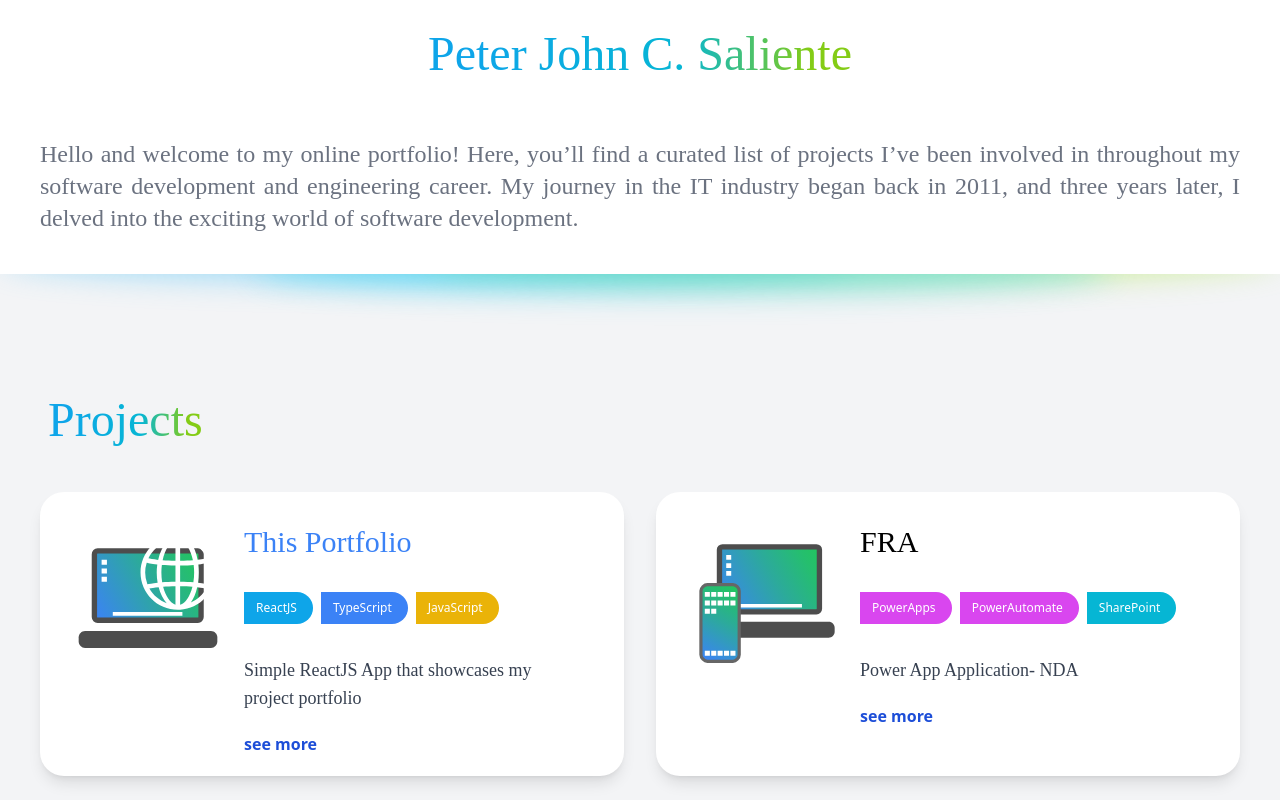
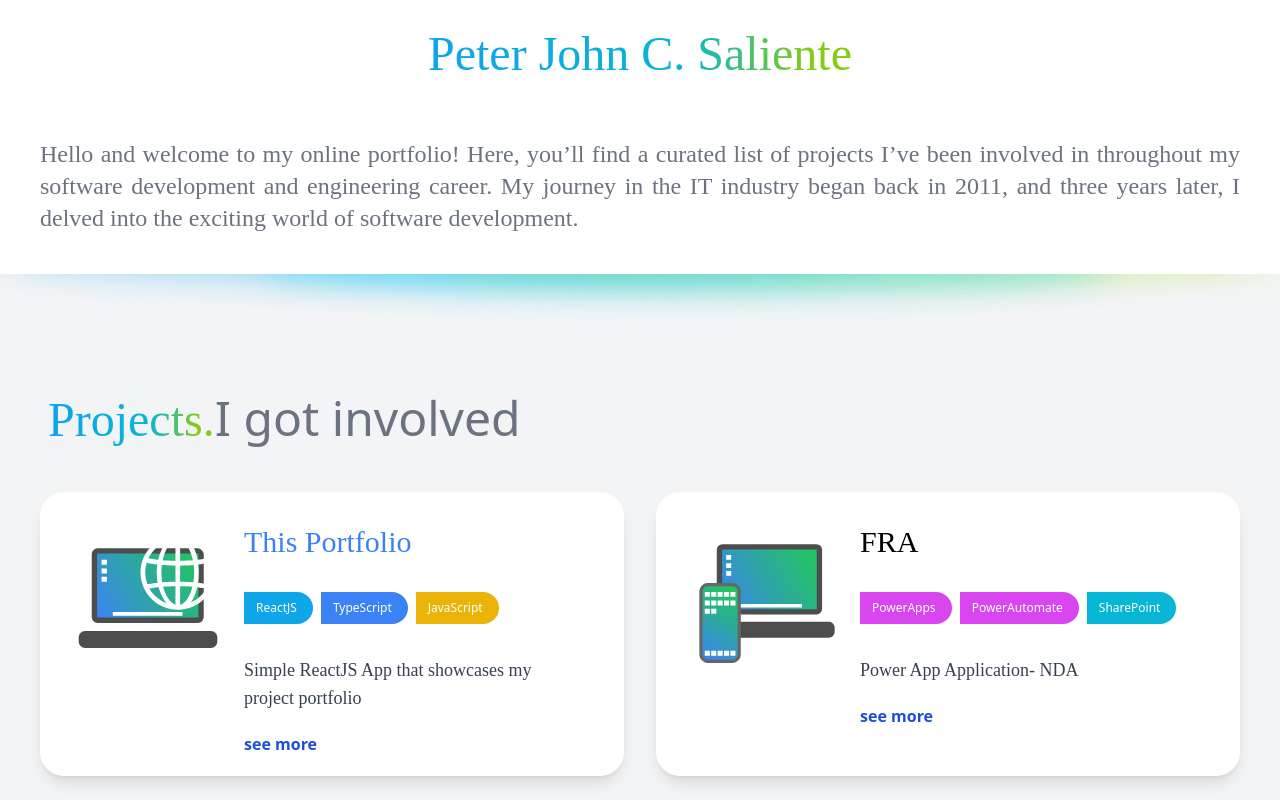
Before and after one commit to psaliente/psaliente.github.io, a React (Vite) app: page / in a window 1280 px wide. Shown: the top 800 px of the page. Built offline with nearby package versions, Linux system fonts and the light colour scheme; a web font is replaced by a local one.

Commit message:
NONE #Comment - improved section titles

```diff
--- a/src/components/proglangs.component.tsx
+++ b/src/components/proglangs.component.tsx
@@ -3,8 +3,9 @@ import { Card, Section } from "./containers";
 
 export default function ProgLangs() {
     return <Section className="z-10 bg-white flex flex-col px-10 py-12 shadow-lg">
-        <Section.Title>
-            <Section.Title.Gradient>Languages</Section.Title.Gradient>
+        <Section.Title className="text-gray-500 font-thin">
+            <Section.Title.Gradient>Languages.</Section.Title.Gradient>
+            I write and code
         </Section.Title>
         <Section.Content className="flex flex-row flex-wrap p-4 hd:p-8 gap-6 justify-center">
             <Card className="content-center p-6 rounded-xl bg-slate-200">
--- a/src/components/proglibs.component.tsx
+++ b/src/components/proglibs.component.tsx
@@ -3,8 +3,9 @@ import { Card, Section } from "./containers";
 
 export default function ProgLibraries() {
     return <Section className="z-10 flex flex-col px-10 py-12 " >
-        <Section.Title>
-            <Section.Title.Gradient>Libraries and Frameworks</Section.Title.Gradient>
+        <Section.Title className="text-gray-500 font-thin">
+            <Section.Title.Gradient>Libraries and Frameworks.</Section.Title.Gradient>
+            I ran my codes in
         </Section.Title>
         <Section.Content className="flex flex-row flex-wrap p-4 hd:p-8 gap-6 justify-center">
             <Card className="content-center p-6 rounded-xl bg-gray-50">
--- a/src/components/progtools.component.tsx
+++ b/src/components/progtools.component.tsx
@@ -3,8 +3,9 @@ import { Card, Section } from "./containers";
 
 export default function ProgTools() {
     return <Section className="z-10 bg-white flex flex-col px-10 py-12 shadow-lg">
-        <Section.Title>
-            <Section.Title.Gradient>Tools and Platforms</Section.Title.Gradient>
+        <Section.Title className="text-gray-500 font-thin">
+            <Section.Title.Gradient>Tools and Platforms.</Section.Title.Gradient>
+            I work with
         </Section.Title>
         <Section.Content className="flex flex-row flex-wrap p-4 hd:p-8 gap-6 justify-center">
             <Card className="content-center p-6 rounded-xl bg-slate-200">
--- a/src/components/projectList.component.tsx
+++ b/src/components/projectList.component.tsx
@@ -10,10 +10,11 @@ type ProjectListPropType = {
 function ProjectList({ projects }: ProjectListPropType) {
   return (
     <Section className="flex flex-col gap-10 px-10 py-12 overflow-x-hidden">
-      <Section.Title>
+      <Section.Title className="text-gray-500 font-thin">
         <Section.Title.Gradient>
-          Projects
+          Projects.
         </Section.Title.Gradient>
+        I got involved
       </Section.Title>
       <Section.Content className="grid grid-cols-1 gap-x-8 gap-y-12 hd:grid-cols-2 fhd:grid-cols-4">
         {projects.map((p, i) => (
```
